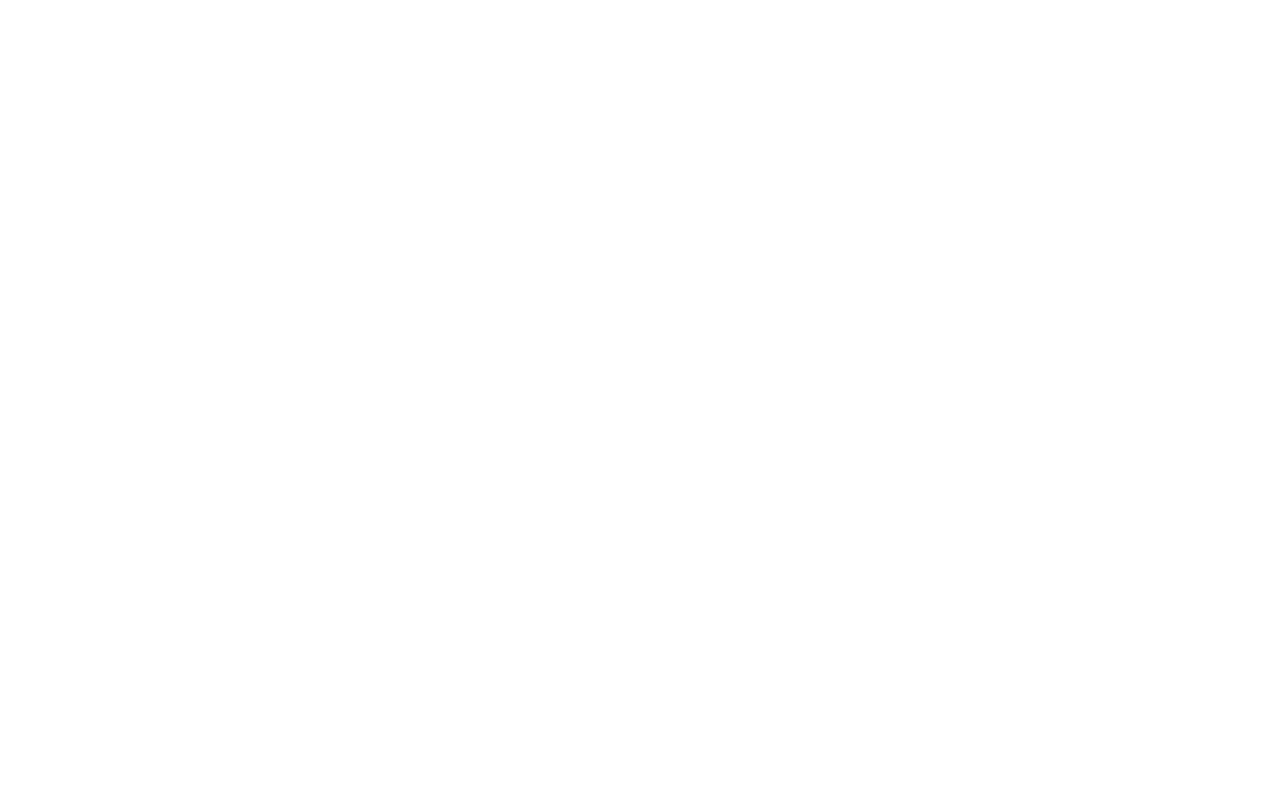
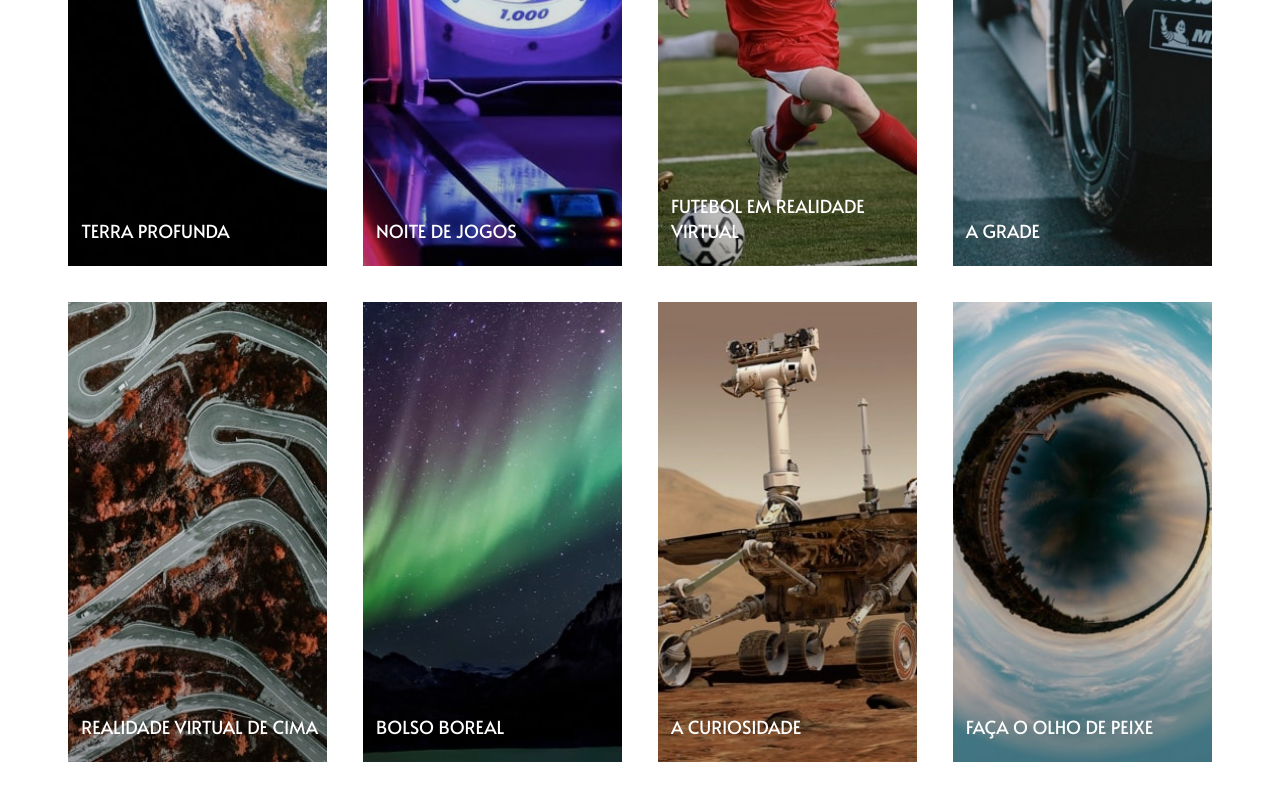
Before and after one commit to Guivieirasilva/loopstudios-landing-page-main, a React (Vite) app: page / in a window 1280 px wide. Shown: the part 1592-2392 px from the top of the page. Before the commit the page ends 1269 px from the top, so only its background shows below. Built offline with nearby package versions, Linux system fonts and the light colour scheme.

Commit message:
Painel de Criações

```diff
--- a/src/App.tsx
+++ b/src/App.tsx
@@ -10,6 +10,7 @@
 import './App.css'
 import { NavMenuMobile } from './components/NavMenuMobile'
 import { PictureAndContent } from './components/PictureAndContent'
+import { Panel } from './components/Panel'
 
 
 function App() {
@@ -35,7 +36,7 @@
               />
               <label htmlFor='toggle' className='button'></label>
               <PictureAndContent />
-
+              <Panel></Panel>
             </Container>
           </div>
 
--- a/src/ThemeConfigs/styles.ts
+++ b/src/ThemeConfigs/styles.ts
@@ -5,6 +5,10 @@
    margin: 50px;
    text-align: center;
    transition-duration: .5s;
+   display: flex;
+   flex-direction: column;
+   align-items: center;
+   gap: 3rem;
    #toggle{
       display:none;
    }
--- /dev/null
+++ b/src/components/Panel/Banners/index.tsx
@@ -0,0 +1,18 @@
+import { DESKTOP, MOBILE, BannerContainer } from "./styles";
+
+interface PanelProps {
+   Desktop: string,
+   Mobile: string,
+   text: string,
+
+}
+
+export function Banner({Desktop,Mobile,text}:PanelProps){
+   return(
+      <BannerContainer href="#">
+         <DESKTOP src={Desktop} alt="Ilustração das criações"/>
+         <MOBILE src={Mobile} alt="Ilustração das criações"/>
+         <p>{text}</p>
+      </BannerContainer>
+   )
+}
--- /dev/null
+++ b/src/components/Panel/Banners/styles.ts
@@ -0,0 +1,59 @@
+import styled from "styled-components";
+
+export const BannerContainer = styled.a`
+   position: relative;
+   display: inline-block;
+   text-decoration: none;
+
+   &::after{
+      content: "";
+      background-image: linear-gradient(to top, ${props => props.theme.fontColor}, transparent);
+      position: absolute;
+      width: 100%;
+      height: 100%;
+      z-index: 4;
+      left: 0;
+      top: 0px;
+      opacity: 0.3;
+
+   }
+   >p{
+      text-align: left;
+      position: absolute;
+      bottom: 5%;
+      left: 5%;
+      font-size: 1rem;
+      z-index: 5;
+      color: ${props => props.theme.body};
+
+   }
+
+   @media screen and (max-width: 1050px) {
+      >p{font-size:.9rem;}
+   }
+   @media screen and (max-width: 500px){
+      >p{font-size:.5rem;}
+
+   }
+`
+export const DESKTOP = styled.img`
+      z-index: 1;
+      width: 100%;
+      height: 100%;
+      @media screen and (max-width: 1050px) {
+      display: none;
+
+   }
+
+`
+export const MOBILE = styled.img`
+   z-index: 1;
+   display: none;
+   width: 100%;
+   height: 100%;
+
+   @media screen and (max-width: 1050px) {
+      display: block;
+
+   }
+`
--- /dev/null
+++ b/src/components/Panel/index.tsx
@@ -0,0 +1,63 @@
+import { ContentPanel, Creations } from "./styles";
+import { Banner } from "./Banners";
+
+import ImageDesktopEarth from "../../assets/images/desktop/image-deep-earth.jpg"
+import ImageMobileEarth from "../../assets/images/mobile/image-deep-earth.jpg"
+
+import ImageDesktopArcade from "../../assets/images/desktop/image-night-arcade.jpg"
+import ImageMobileArcade from "../../assets/images/mobile/image-night-arcade.jpg"
+
+import ImageDesktopSoccer from "../../assets/images/desktop/image-soccer-team.jpg"
+import ImageMobileSoccer from "../../assets/images/mobile/image-soccer-team.jpg"
+
+import ImageDesktopGrid from "../../assets/images/desktop/image-grid.jpg"
+import ImageMobileGrid from "../../assets/images/mobile/image-grid.jpg"
+
+import ImageDesktopAbove from "../../assets/images/desktop/image-from-above.jpg"
+import ImageMobileAbove from "../../assets/images/mobile/image-from-above.jpg"
+
+import ImageDesktopBorealis from "../../assets/images/desktop/image-pocket-borealis.jpg"
+import ImageMobileBorealis from "../../assets/images/mobile/image-pocket-borealis.jpg"
+
+import ImageDesktopCuriosity from "../../assets/images/desktop/image-curiosity.jpg"
+import ImageMobileCuriosity from "../../assets/images/mobile/image-curiosity.jpg"
+
+import ImageDesktopFisheye from "../../assets/images/desktop/image-fisheye.jpg"
+import ImageMobileFisheye from "../../assets/images/mobile/image-fisheye.jpg"
+
+export function Panel(){
+   return(
+      <Creations>
+         <div>
+            <h3>Nossas Criações</h3>
+            <button>Ver tudo</button>
+         </div>
+         <ContentPanel>
+            <Banner Desktop={ImageDesktopEarth} Mobile={ImageMobileEarth}
+               text="Terra Profunda"
+            />
+            <Banner Desktop={ImageDesktopArcade} Mobile={ImageMobileArcade}
+            text="Noite de Jogos"
+            />
+            <Banner Desktop={ImageDesktopSoccer} Mobile={ImageMobileSoccer}
+            text="Futebol em Realidade Virtual"
+            />
+            <Banner Desktop={ImageDesktopGrid} Mobile={ImageMobileGrid}
+            text="A Grade"
+            />
+            <Banner Desktop={ImageDesktopAbove} Mobile={ImageMobileAbove}
+            text="Realidade Virtual de Cima"
+            />
+            <Banner Desktop={ImageDesktopBorealis} Mobile={ImageMobileBorealis}
+            text="Bolso Boreal"
+            />
+            <Banner Desktop={ImageDesktopCuriosity} Mobile={ImageMobileCuriosity}
+            text="A curiosidade"
+            />
+            <Banner Desktop={ImageDesktopFisheye} Mobile={ImageMobileFisheye}
+            text="Faça o olho de peixe"
+            />
+         </ContentPanel>
+      </Creations>
+   )
+}
--- /dev/null
+++ b/src/components/Panel/styles.ts
@@ -0,0 +1,61 @@
+import styled from "styled-components";
+
+export const Creations = styled.div`
+   width: 100%;
+   text-transform: uppercase;
+   display: flex;
+   flex-direction: column;
+   align-items: center;
+   gap: 2rem;
+
+   >div{
+      display: flex;
+      justify-content: space-between;
+      align-items: center;
+      width: 90%;
+      font-family: 'Josefin Sans', sans-serif;
+      >h3{ font-size: 2rem; }
+
+      >button{
+         text-transform: uppercase;
+         padding: 10px;
+         width: 130px;
+         height: 40px;
+         font-family: 'Josefin Sans', sans-serif;
+         background-color: ${props => props.theme.fontColor};
+         color: ${props => props.theme.body};
+         text-align: center;
+         transition-duration:1s;
+         &:hover{
+            transform: scale(1.1,1.1);
+            background-color: ${props => props.theme.body};
+            color: ${props => props.theme.fontColor};
+            border-color: ${props => props.theme.fontColor};
+         }
+      }
+   }
+   @media screen and (max-width: 1050px) {
+      >div>h3{font-size:1.5rem;}
+      >div>button{padding: 5px;
+         font-size: 10px;
+         width: 90px;
+         height: 30px;}
+   }
+   @media screen and (max-width: 600px){
+      >div>h3{font-size:.9rem;}
+
+   }
+`
+export const ContentPanel = styled.section`
+
+      max-width: 100%;
+      display: grid;
+      grid-template-rows: 1fr 1fr;
+      grid-template-columns: 1fr 1fr 1fr 1fr;
+      gap: 2rem;
+      @media screen and (max-width: 1050px) {
+         grid-template-rows: 1fr 1fr 1fr 1fr ;
+         grid-template-columns: 1fr 1fr;
+
+   }
+`
```
Also changed, not shown: vite.config.js.timestamp-1665065106013.mjs (added, +10 -0 lines).
